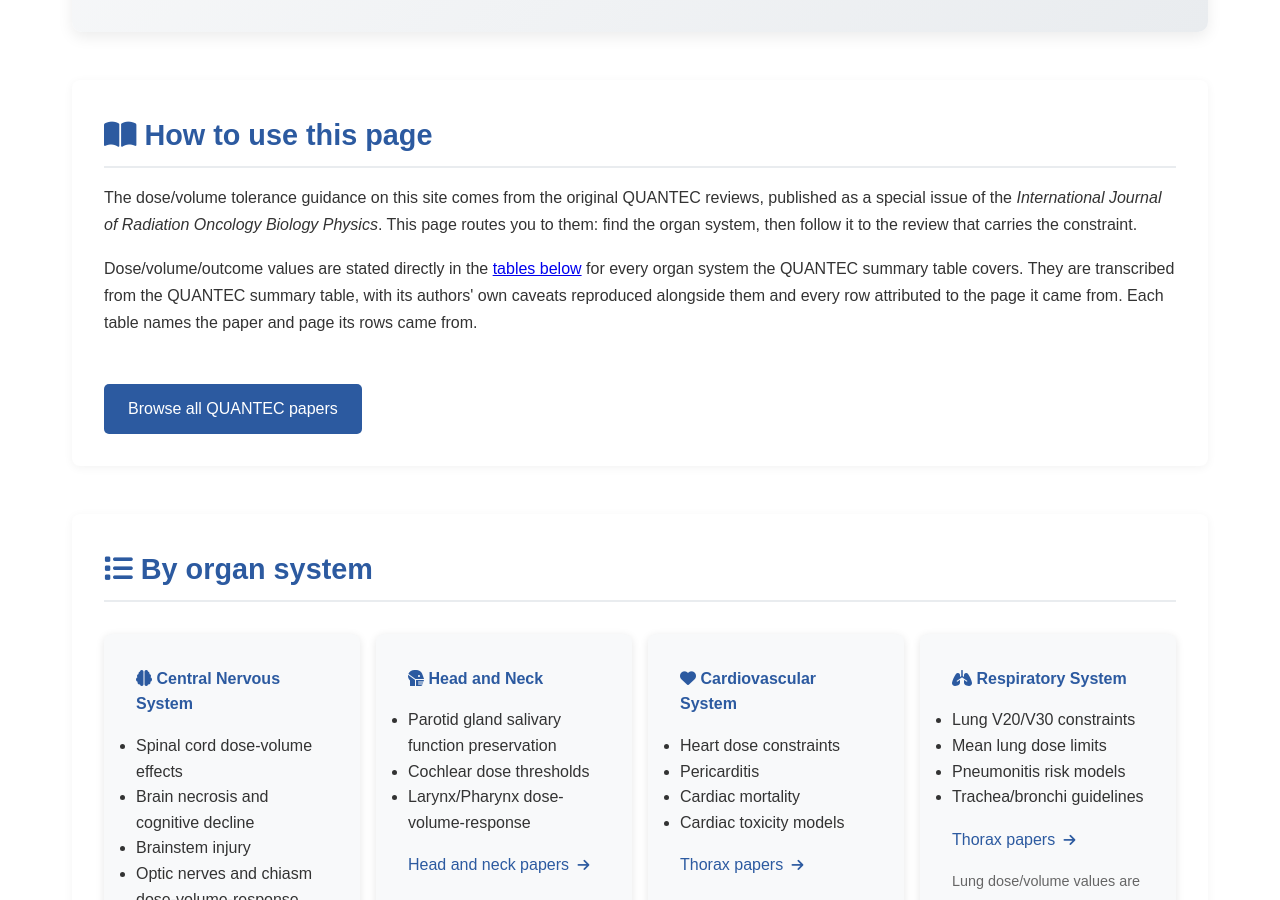
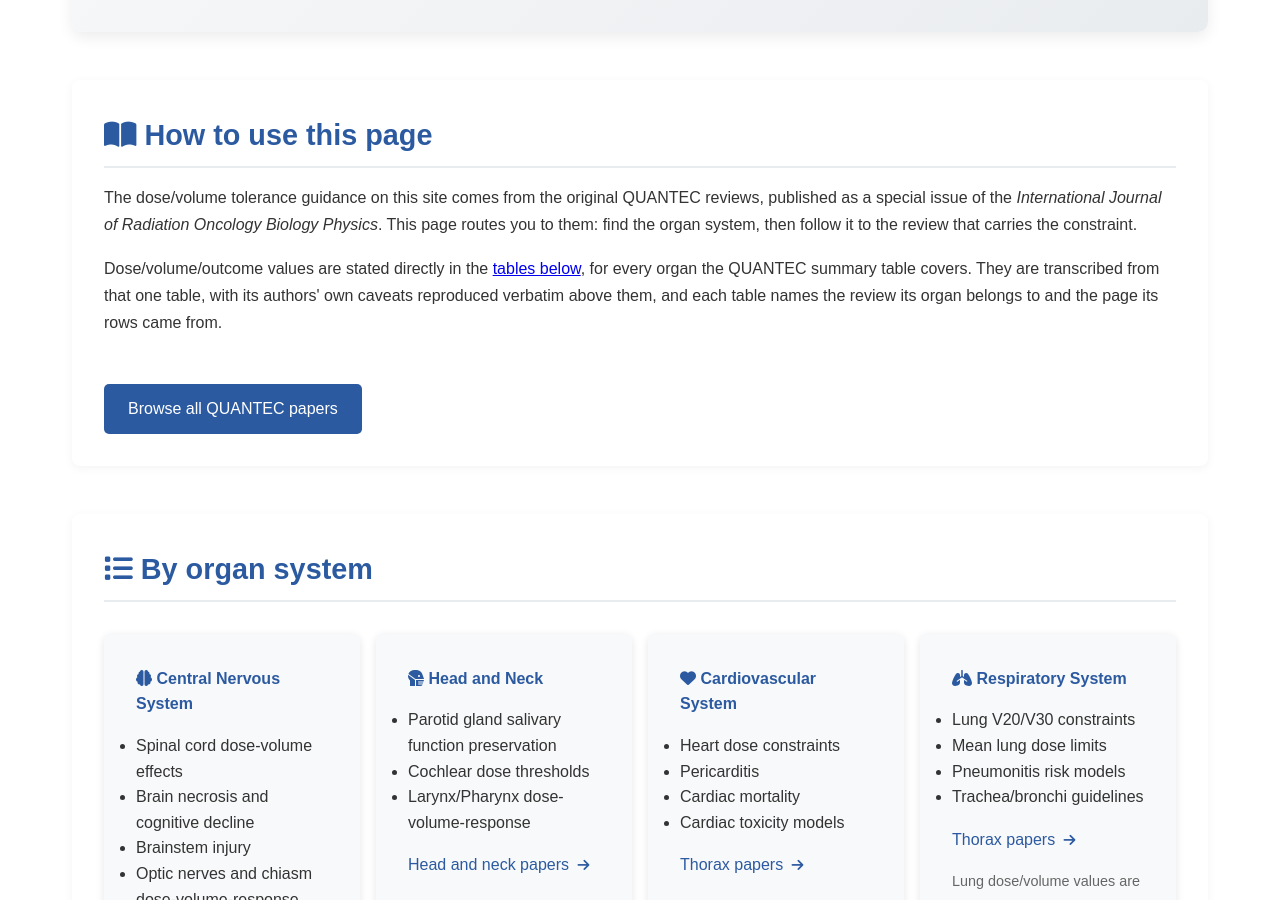
Before and after one commit to brianmanderson/QuantecWebSite, a Jekyll site: the page built from quantec.html, in a window 1280 px wide and 900 px high, scrolled down 457 px. Built offline with Jekyll 4.4.1, drawn with Linux system fonts in a browser that asks for light colours.

Commit message:
Drop the duplicated sentence in "How to use this page"
The paragraph said "every row attributed to the page it came from" and
then, as its next sentence, "Each table names the paper and page its rows
came from" - the same fact twice, with "the QUANTEC summary table" also
naming itself twice in consecutive sentences.

Also two small precision fixes while rewriting it: the tables cover every
organ, not every organ system (18 organs across 5 system groups, and the
section below already says "all 18 organ entries"), and the authors'
caveats sit in a box above the tables rather than "alongside" them.

Wording only - no claim, number or citation changed.

Co-Authored-By: Claude Fable 5 <noreply@anthropic.com>

```diff
--- a/quantec.html
+++ b/quantec.html
@@ -13,7 +13,7 @@ permalink: /quantec/
 <section class="content-section">
     <h3><i class="fas fa-book-open"></i> How to use this page</h3>
     <p>The dose/volume tolerance guidance on this site comes from the original QUANTEC reviews, published as a special issue of the <em>International Journal of Radiation Oncology Biology Physics</em>. This page routes you to them: find the organ system, then follow it to the review that carries the constraint.</p>
-    <p>Dose/volume/outcome values are stated directly in the <a href="#data">tables below</a> for every organ system the QUANTEC summary table covers. They are transcribed from the QUANTEC summary table, with its authors' own caveats reproduced alongside them and every row attributed to the page it came from. Each table names the paper and page its rows came from.</p>
+    <p>Dose/volume/outcome values are stated directly in the <a href="#data">tables below</a>, for every organ the QUANTEC summary table covers. They are transcribed from that one table, with its authors' own caveats reproduced verbatim above them, and each table names the review its organ belongs to and the page its rows came from.</p>
     <div class="mt-3">
         <a href="{{ '/publications/' | relative_url }}" class="btn">Browse all QUANTEC papers</a>
     </div>
```
